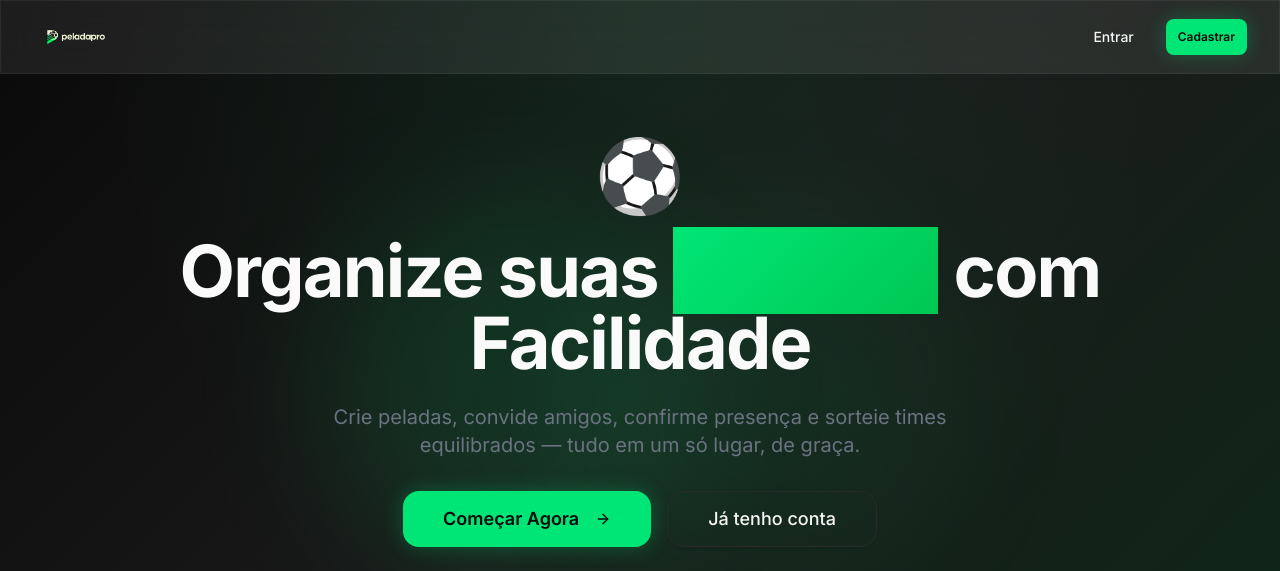
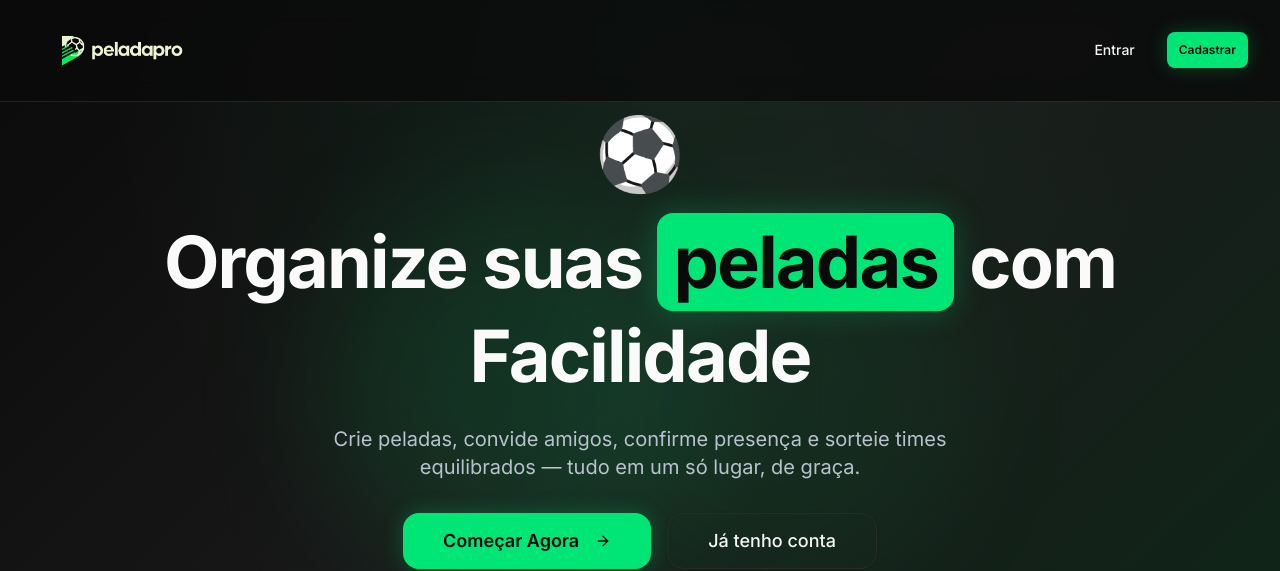
Before and after one commit to gabbcarvzx/PeladaPro, a Next.js app: page / in a window 1280 px wide. Shown: the top 571 px of the page. Built offline with nearby package versions, Linux system fonts and the light colour scheme; no server answers.

Commit message:
fix: padronizacao dos headers internos com bg-[#0a0a0a]/80 e backdrop-blur
- Dashboard, pelada detalhes, sorteio, criar pelada e perfil
- Header padrao: bg-[#0a0a0a]/80 backdrop-blur-md border-white/10
- Navbar: min-h-[68px] md:min-h-[76px]

```diff
--- a/src/app/dashboard/page.tsx
+++ b/src/app/dashboard/page.tsx
@@ -86,9 +86,9 @@ export default function DashboardPage() {
   return (
     <div className="min-h-screen bg-muted/20">
       {/* Header */}
-      <header className="glass sticky top-0 z-50 border-b border-border">
-        <div className="max-w-7xl mx-auto px-4 sm:px-6 lg:px-8">
-          <div className="flex items-center justify-between h-[72px]">
+      <header className="sticky top-0 z-50 border-b border-white/10 bg-[#0a0a0a]/80 backdrop-blur-md">
+        <div className="mx-auto max-w-7xl px-4 sm:px-6 lg:px-8">
+          <div className="flex min-h-[68px] items-center justify-between md:min-h-[76px]">
             <Logo />
 
             <div className="flex items-center gap-1">
--- a/src/app/dashboard/profile/page.tsx
+++ b/src/app/dashboard/profile/page.tsx
@@ -125,9 +125,9 @@ export default function ProfilePage() {
   return (
     <div className="min-h-screen bg-muted/20">
       {/* Header */}
-      <header className="glass sticky top-0 z-50 border-b border-border">
-        <div className="max-w-4xl mx-auto px-4 sm:px-6 lg:px-8">
-          <div className="flex items-center justify-between h-[72px]">
+      <header className="sticky top-0 z-50 border-b border-white/10 bg-[#0a0a0a]/80 backdrop-blur-md">
+        <div className="mx-auto max-w-4xl px-4 sm:px-6 lg:px-8">
+          <div className="flex min-h-[68px] items-center justify-between md:min-h-[76px]">
             <div className="flex items-center gap-3">
               <Link href="/dashboard">
                 <Button variant="ghost" size="icon">
--- a/src/app/globals.css
+++ b/src/app/globals.css
@@ -20,8 +20,8 @@
 
   /* Text */
   --color-text-primary: #f5f5f5;
-  --color-text-secondary: #9ca3af;
-  --color-text-muted: #6b7280;
+  --color-text-secondary: #b8c2cc;
+  --color-text-muted: #9ca3af;
 
   /* Borders & Dividers */
   --color-border-default: #2a2a2a;
--- a/src/app/page.tsx
+++ b/src/app/page.tsx
@@ -48,9 +48,9 @@ export default function Home() {
   return (
     <div className="flex flex-col min-h-screen">
       {/* Header */}
-      <header className="fixed top-0 left-0 right-0 z-50 glass">
-        <div className="max-w-7xl mx-auto px-4 sm:px-6 lg:px-8">
-          <div className="flex items-center justify-between h-[72px]">
+      <header className="fixed top-0 left-0 right-0 z-50 border-b border-white/10 bg-[#0a0a0a]/80 backdrop-blur-md">
+        <div className="mx-auto max-w-7xl px-4 sm:px-6 lg:px-8">
+          <div className="flex min-h-[68px] items-center justify-between md:min-h-[76px]">
             <Logo href="/" />
             <nav className="flex items-center gap-4">
               <Link href="/auth/login">
@@ -88,17 +88,17 @@ export default function Home() {
           </FadeIn>
 
           <FadeIn delay={0.1}>
-            <h1 className="text-5xl sm:text-6xl lg:text-7xl font-bold tracking-tight mb-6 text-[#fafafa]">
+            <h1 className="text-5xl sm:text-6xl lg:text-7xl font-bold tracking-tight mb-6 text-[#fafafa] leading-tight">
               Organize suas{" "}
-              <span className="bg-gradient-brand bg-clip-text text-transparent">
-                Peladas
+              <span className="inline-flex items-center rounded-2xl bg-[#00e676] px-4 py-1 text-[#0a0a0a] shadow-[0_0_30px_rgba(0,230,118,0.25)]">
+                peladas
               </span>{" "}
               com Facilidade
             </h1>
           </FadeIn>
 
           <FadeIn delay={0.2}>
-            <p className="text-lg sm:text-xl text-[#6b7280] max-w-2xl mx-auto mb-8">
+            <p className="text-lg sm:text-xl text-[#b8c2cc] max-w-2xl mx-auto mb-8">
               Crie peladas, convide amigos, confirme presença e sorteie times
               equilibrados — tudo em um só lugar, de graça.
             </p>
--- a/src/app/pelada/[id]/page.tsx
+++ b/src/app/pelada/[id]/page.tsx
@@ -278,9 +278,9 @@ export default function PeladaDetailPage({ params }: Props) {
   return (
     <div className="min-h-screen bg-muted/20">
       {/* Header */}
-      <header className="glass sticky top-0 z-50 border-b border-border">
-        <div className="max-w-5xl mx-auto px-4 sm:px-6 lg:px-8">
-          <div className="flex items-center justify-between h-[72px]">
+      <header className="sticky top-0 z-50 border-b border-white/10 bg-[#0a0a0a]/80 backdrop-blur-md">
+        <div className="mx-auto max-w-5xl px-4 sm:px-6 lg:px-8">
+          <div className="flex min-h-[68px] items-center justify-between md:min-h-[76px]">
             <div className="flex items-center gap-3">
               <Link href="/dashboard">
                 <Button variant="ghost" size="icon">
--- a/src/app/pelada/create/page.tsx
+++ b/src/app/pelada/create/page.tsx
@@ -107,9 +107,9 @@ export default function CreatePeladaPage() {
   return (
     <div className="min-h-screen bg-muted/20">
       {/* Header */}
-      <header className="glass sticky top-0 z-50 border-b border-border">
-        <div className="max-w-3xl mx-auto px-4 sm:px-6 lg:px-8">
-          <div className="flex items-center justify-between h-[72px]">
+      <header className="sticky top-0 z-50 border-b border-white/10 bg-[#0a0a0a]/80 backdrop-blur-md">
+        <div className="mx-auto max-w-3xl px-4 sm:px-6 lg:px-8">
+          <div className="flex min-h-[68px] items-center justify-between md:min-h-[76px]">
             <div className="flex items-center gap-3">
               <Link href="/dashboard">
                 <Button variant="ghost" size="icon">
--- a/src/app/pelada/sorteio/[id]/page.tsx
+++ b/src/app/pelada/sorteio/[id]/page.tsx
@@ -177,9 +177,9 @@ export default function SorteioPage({ params }: Props) {
 
   return (
     <div className="min-h-screen bg-muted/20">
-      <header className="glass sticky top-0 z-50 border-b border-border">
-        <div className="max-w-5xl mx-auto px-4 sm:px-6 lg:px-8">
-          <div className="flex items-center justify-between h-[72px]">
+      <header className="sticky top-0 z-50 border-b border-white/10 bg-[#0a0a0a]/80 backdrop-blur-md">
+        <div className="mx-auto max-w-5xl px-4 sm:px-6 lg:px-8">
+          <div className="flex min-h-[68px] items-center justify-between md:min-h-[76px]">
             <div className="flex items-center gap-3">
               <Link href={`/pelada/${peladaId}`}>
                 <Button variant="ghost" size="icon">
--- a/src/components/ui/logo.tsx
+++ b/src/components/ui/logo.tsx
@@ -12,14 +12,13 @@ export function Logo({ className, href }: LogoProps) {
     <Image
       src="/logo.png"
       alt="PeladaPro"
-      width={100}
+      width={180}
       height={48}
-      sizes="(max-width: 768px) 40px, 48px"
+      priority
       className={cn(
-        "h-10 md:h-12 w-auto object-contain transition-opacity duration-200 hover:opacity-90",
+        "h-auto w-[128px] sm:w-[150px] md:w-[180px] object-contain transition-opacity duration-200 hover:opacity-90",
         className,
       )}
-      priority
     />
   )
 
```
